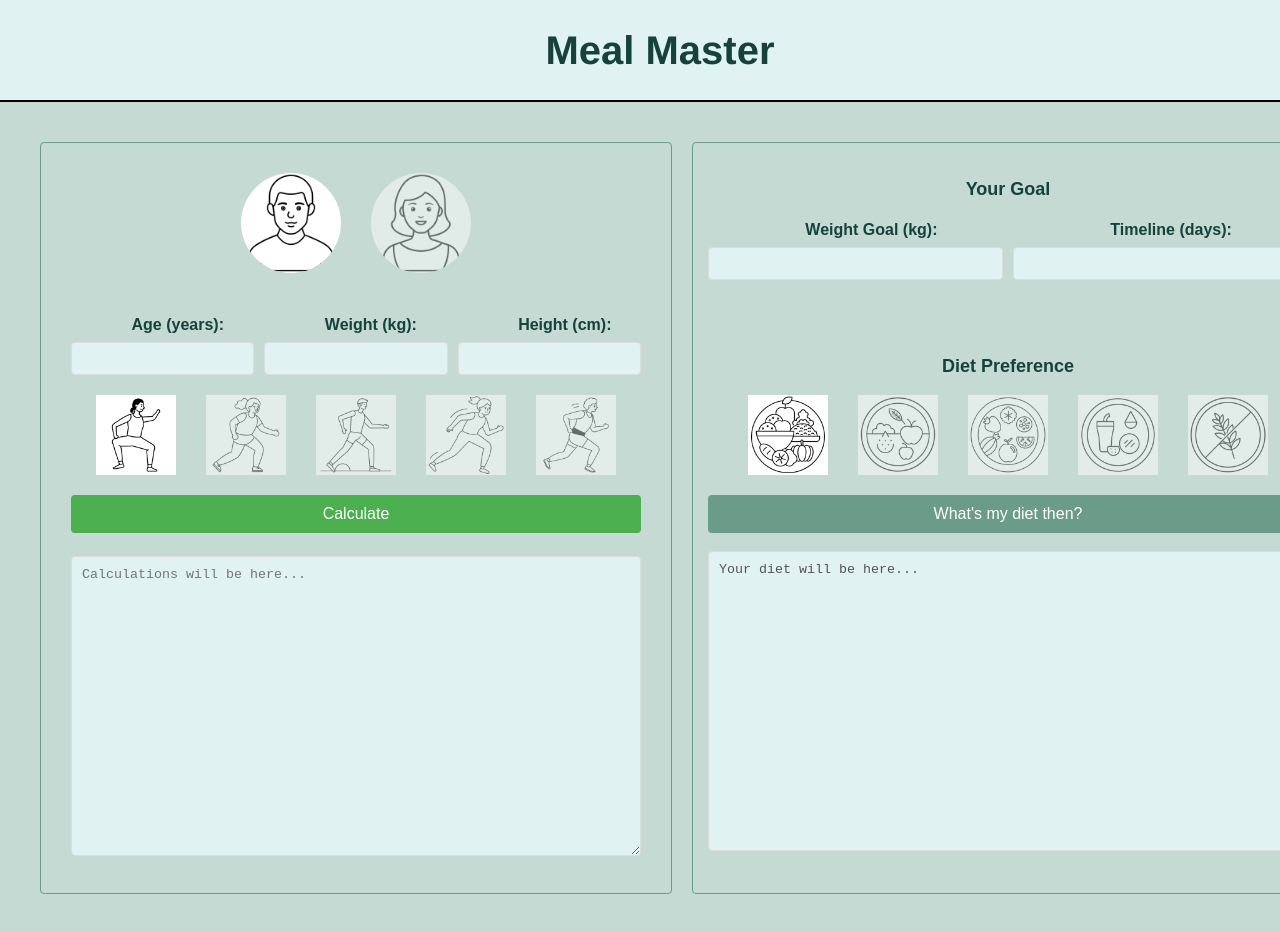
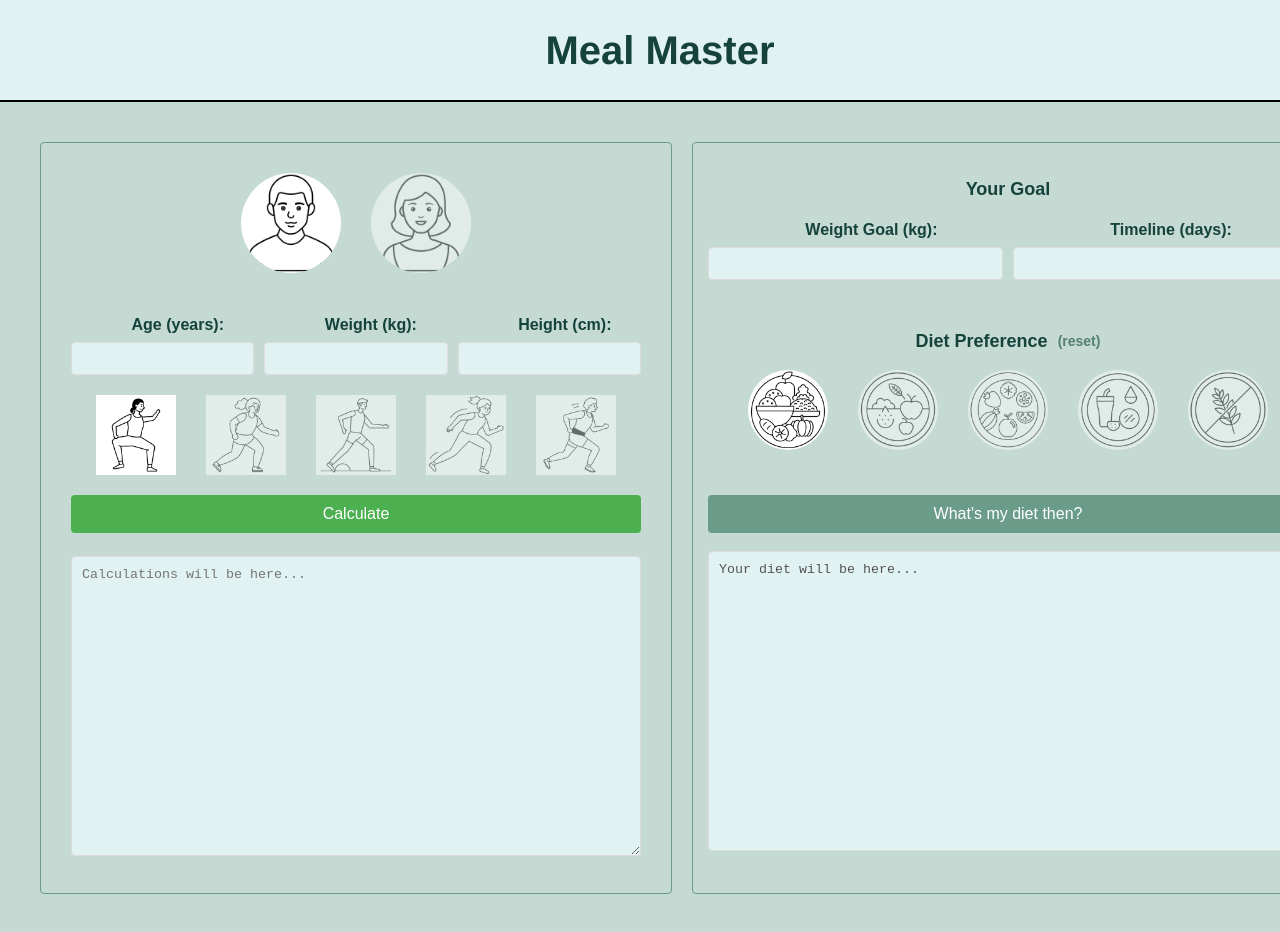
Before and after one commit to igor-eremn/meal-master-client, a React (Vite) app: page / in a window 1280 px wide. Shown: the top 932 px of the page. Built offline with nearby package versions, Linux system fonts and the light colour scheme.

Commit message:
changed styling for diet pref + added reset button

```diff
--- a/src/components/diet-preference/DietPref.css
+++ b/src/components/diet-preference/DietPref.css
@@ -1,12 +1,31 @@
 .diet-pref {
-    margin-top: 73px;
-    margin-bottom: 20px;
+    margin-top: 48px;
+    margin-bottom: 45px;
+  }
+
+  .diet-title-container {
+    display: flex;
+    justify-content: center;
+    align-items: center;
+    margin-bottom: 15px;
   }
 
   .diet-title {
     font-size: 18px;
-    margin-bottom: 15px;
-    text-align: center;
+    margin: 0;
+    margin-right: 10px;
+  }
+
+  .reset-text {
+    font-size: 14px;
+    color: #557f6f;
+    cursor: pointer;
+    font-weight: bold;
+    transition: text-decoration 0.3s ease;
+  }
+
+  .reset-text:hover {
+    text-decoration: underline;
   }
 
   .diet-selection {
@@ -21,6 +40,8 @@
     cursor: pointer;
     opacity: 0.5;
     transition: opacity 0.3s ease;
+    border-radius: 50%;
+    object-fit: cover;
   }
 
   .diet-icon.selected {
--- a/src/components/diet-preference/DietPref.jsx
+++ b/src/components/diet-preference/DietPref.jsx
@@ -62,13 +62,20 @@ const DietPref = () => {
     });
   };
 
+  const resetDiets = () => {
+    setSelectedDiets(['normal']);
+  };
+
   useEffect(() => {
     console.log('Selected diets:', selectedDiets);
   }, [selectedDiets]);
 
   return (
     <div className="diet-pref">
-      <h3 className="diet-title">Diet Preference</h3>
+      <div className="diet-title-container">
+        <h3 className="diet-title">Diet Preference</h3>
+        <span className="reset-text" onClick={resetDiets}>(reset)</span>
+      </div>
       <div className="diet-selection">
         {dietOptions.map((diet, index) => (
           <img
```
